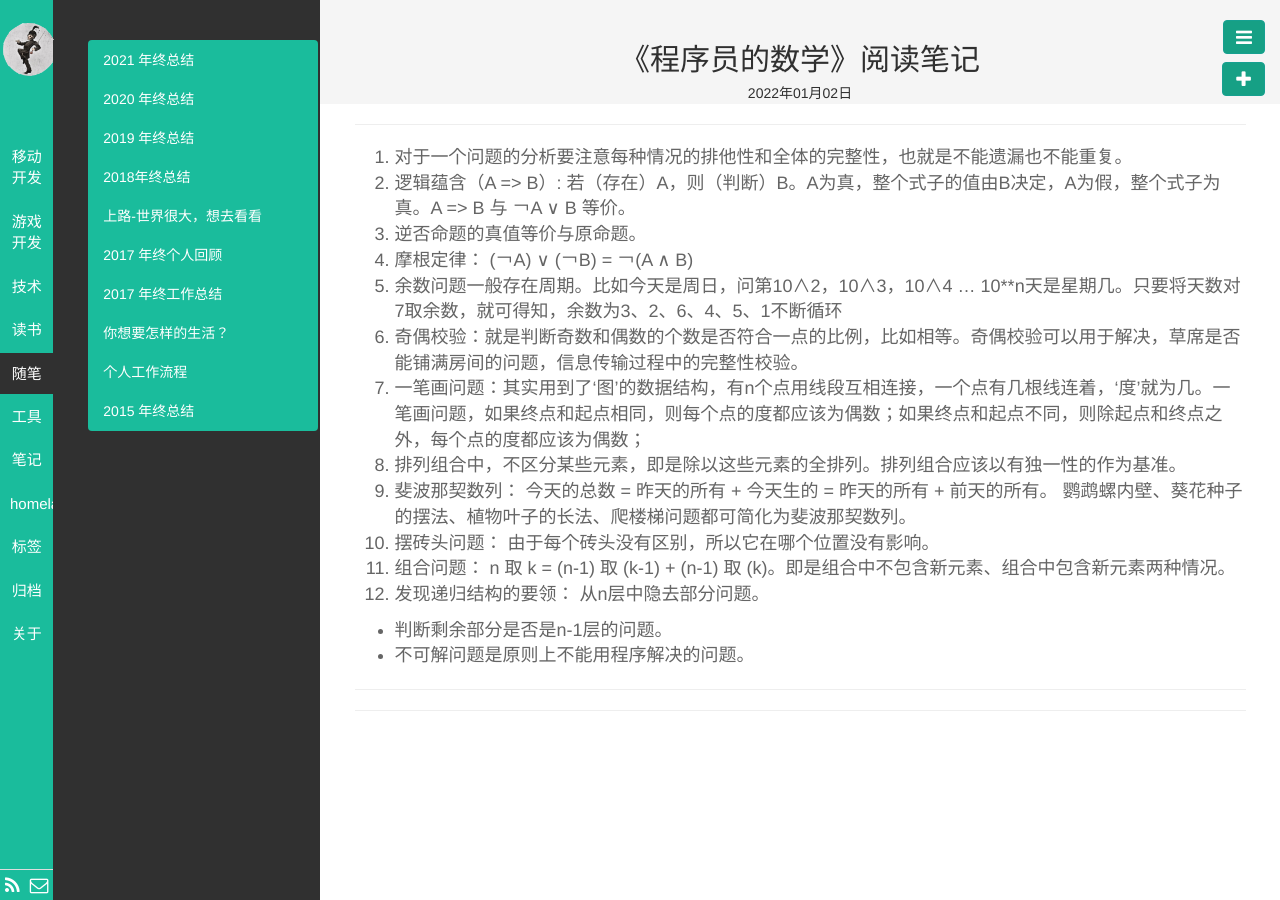
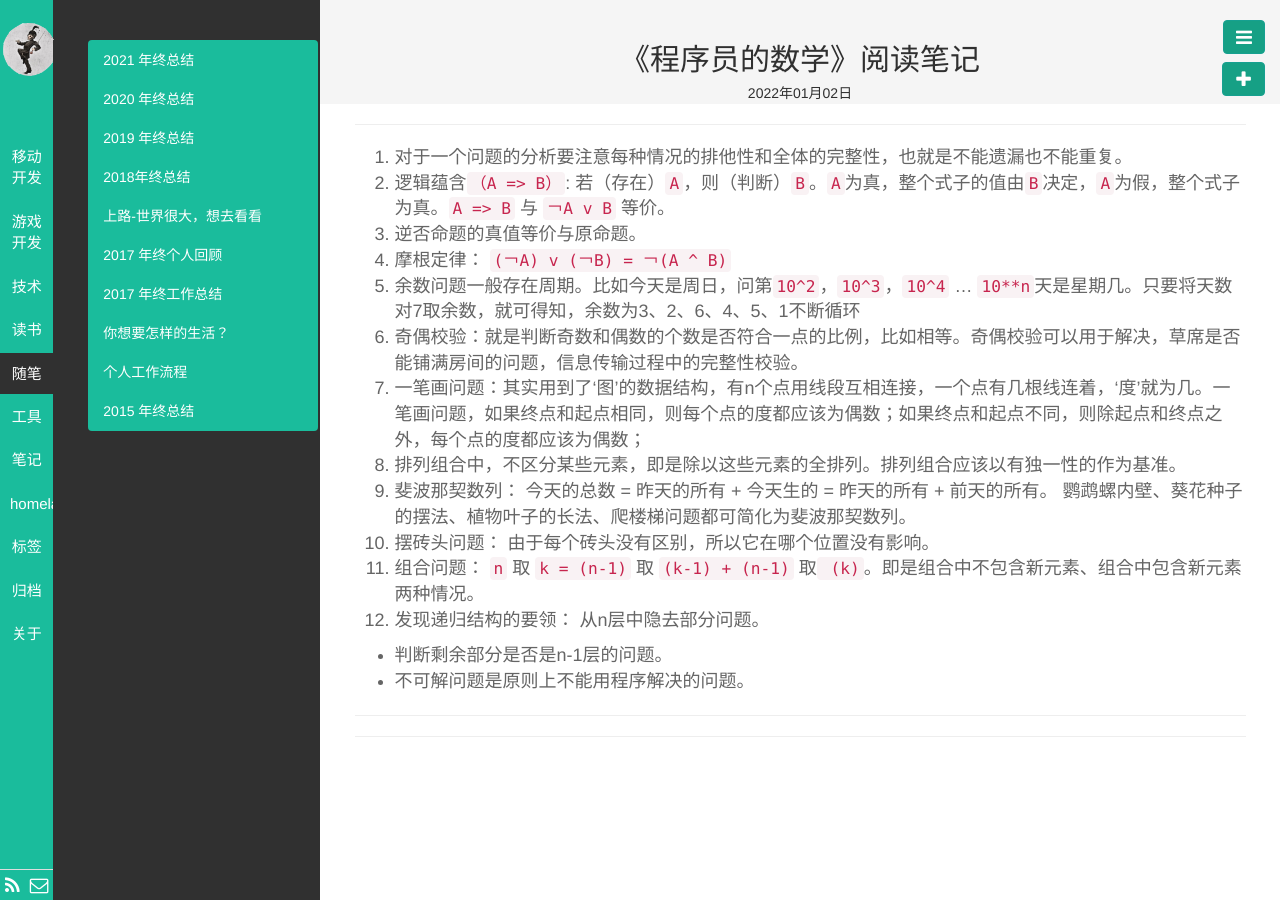
Before and after one commit to darklost/darklost.github.io, a Jekyll site: the page built from _posts/笔记/2022-1-2-math-of-programmer.md, in a window 1280 px wide. Built offline with Jekyll 4.4.1, drawn with Linux system fonts in a browser that asks for light colours.

Commit message:
《程序员的数学》阅读笔记

```diff
--- a/_posts/笔记/2022-1-2-math-of-programmer.md
+++ b/_posts/笔记/2022-1-2-math-of-programmer.md
@@ -9,16 +9,16 @@ description: programmer math  程序员的数学 阅读笔记
 ---
 
 1. 对于一个问题的分析要注意每种情况的排他性和全体的完整性，也就是不能遗漏也不能重复。
-2. 逻辑蕴含（A => B）: 若（存在）A，则（判断）B。A为真，整个式子的值由B决定，A为假，整个式子为真。A => B 与 ￢A ∨ B 等价。
+2. 逻辑蕴含`（A => B）`: 若（存在）`A`，则（判断）`B`。`A`为真，整个式子的值由`B`决定，`A`为假，整个式子为真。`A => B` 与 `￢A v B` 等价。
 3. 逆否命题的真值等价与原命题。
-4. 摩根定律： (￢A) ∨ (￢B) = ￢(A ∧ B)
-5. 余数问题一般存在周期。比如今天是周日，问第10∧2，10∧3，10∧4 … 10**n天是星期几。只要将天数对7取余数，就可得知，余数为3、2、6、4、5、1不断循环
+4. 摩根定律： `(￢A) v (￢B) = ￢(A ^ B)`
+5. 余数问题一般存在周期。比如今天是周日，问第`10^2`，`10^3`，`10^4` … `10**n`天是星期几。只要将天数对7取余数，就可得知，余数为3、2、6、4、5、1不断循环
 6. 奇偶校验：就是判断奇数和偶数的个数是否符合一点的比例，比如相等。奇偶校验可以用于解决，草席是否能铺满房间的问题，信息传输过程中的完整性校验。
 7. 一笔画问题：其实用到了‘图’的数据结构，有n个点用线段互相连接，一个点有几根线连着，‘度’就为几。一笔画问题，如果终点和起点相同，则每个点的度都应该为偶数；如果终点和起点不同，则除起点和终点之外，每个点的度都应该为偶数；
 8. 排列组合中，不区分某些元素，即是除以这些元素的全排列。排列组合应该以有独一性的作为基准。
 9. 斐波那契数列： 今天的总数 = 昨天的所有 + 今天生的 = 昨天的所有 + 前天的所有。 鹦鹉螺内壁、葵花种子的摆法、植物叶子的长法、爬楼梯问题都可简化为斐波那契数列。
 10. 摆砖头问题： 由于每个砖头没有区别，所以它在哪个位置没有影响。
-11. 组合问题： n 取 k = (n-1) 取 (k-1) + (n-1) 取 (k)。即是组合中不包含新元素、组合中包含新元素两种情况。
+11. 组合问题： `n` 取 `k = (n-1)` 取 `(k-1) + (n-1)` 取` (k)`。即是组合中不包含新元素、组合中包含新元素两种情况。
 12. 发现递归结构的要领：
     从n层中隐去部分问题。
 
```
